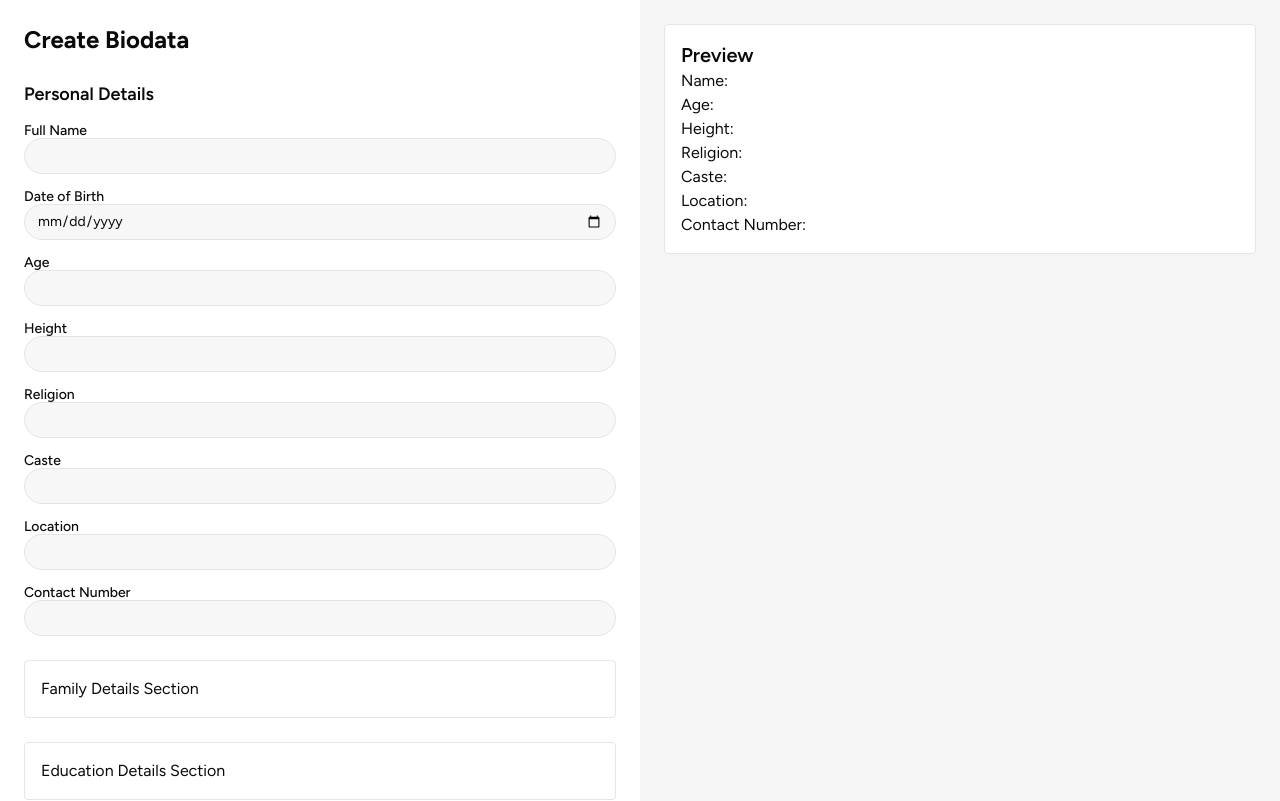
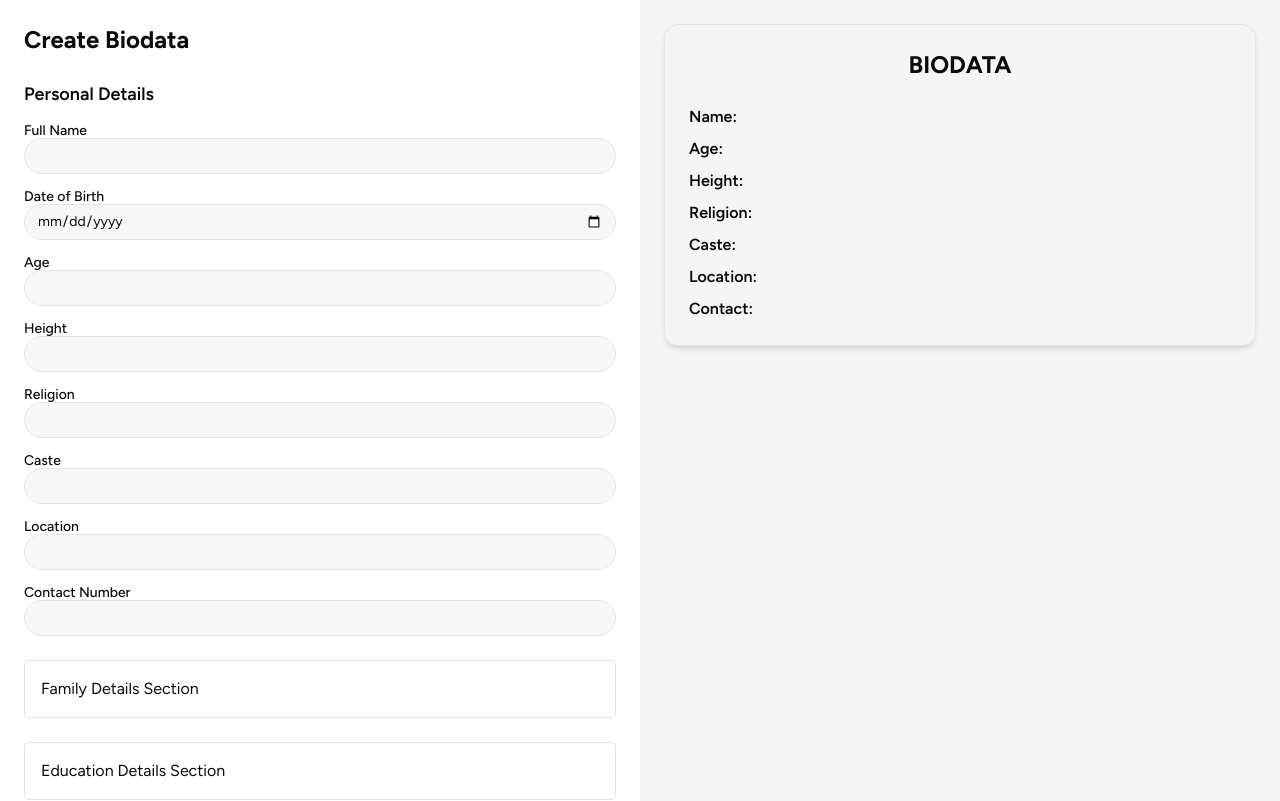
Before and after one commit to SyedJunaidAli1/assignmnet-client-codemyfyp, a Next.js app: page /editor in a window 1280 px wide. Shown: the top 801 px of the page. Built offline with nearby package versions, Linux system fonts and the light colour scheme.

Commit message:
Clasic templete

```diff
--- a/app/components/preview/BiodataPreview.tsx
+++ b/app/components/preview/BiodataPreview.tsx
@@ -1,17 +1,11 @@
 "use client";
+
+import TemplateClassic from "@/app/components/templates/TemplateClassic";
 
 export default function BiodataPreview({ biodata }: any) {
   return (
-    <div className="border rounded p-4 bg-white">
-      <h2 className="text-xl font-semibold">Preview</h2>
-
-      <p>Name: {biodata.personalDetails.fullName}</p>
-      <p>Age: {biodata.personalDetails.age}</p>
-      <p>Height: {biodata.personalDetails.height}</p>
-      <p>Religion: {biodata.personalDetails.religion}</p>
-      <p>Caste: {biodata.personalDetails.caste}</p>
-      <p>Location: {biodata.personalDetails.location}</p>
-      <p>Contact Number: {biodata.personalDetails.contact}</p>
+    <div className="">
+      <TemplateClassic biodata={biodata} />
     </div>
   );
 }
--- a/app/components/templates/TemplateClassic.tsx
+++ b/app/components/templates/TemplateClassic.tsx
@@ -0,0 +1,50 @@
+"use client";
+
+import Image from "next/image";
+
+export default function TemplateClassic({ biodata }: any) {
+  const p = biodata.personalDetails;
+
+  return (
+    <div className="shadow-md p-6 max-w-full mx-auto border rounded-xl">
+      <h1 className="text-center text-2xl font-bold mb-6">BIODATA</h1>
+      {/* Photo */}
+      {biodata.profilePhoto && (
+        <div className="flex justify-center mb-4">
+          <Image
+            src={biodata.profilePhoto}
+            className="w-32 h-32 object-cover rounded"
+            alt="biodata profile photo"
+            width={32}
+            height={32}
+          />
+        </div>
+      )}
+
+      {/* Personal Details */}
+      <div className="space-y-2">
+        <p>
+          <span className="font-semibold">Name:</span> {p.fullName}
+        </p>
+        <p>
+          <span className="font-semibold">Age:</span> {p.age}
+        </p>
+        <p>
+          <span className="font-semibold">Height:</span> {p.height}
+        </p>
+        <p>
+          <span className="font-semibold">Religion:</span> {p.religion}
+        </p>
+        <p>
+          <span className="font-semibold">Caste:</span> {p.caste}
+        </p>
+        <p>
+          <span className="font-semibold">Location:</span> {p.location}
+        </p>
+        <p>
+          <span className="font-semibold">Contact:</span> {p.contact}
+        </p>
+      </div>
+    </div>
+  );
+}
```
